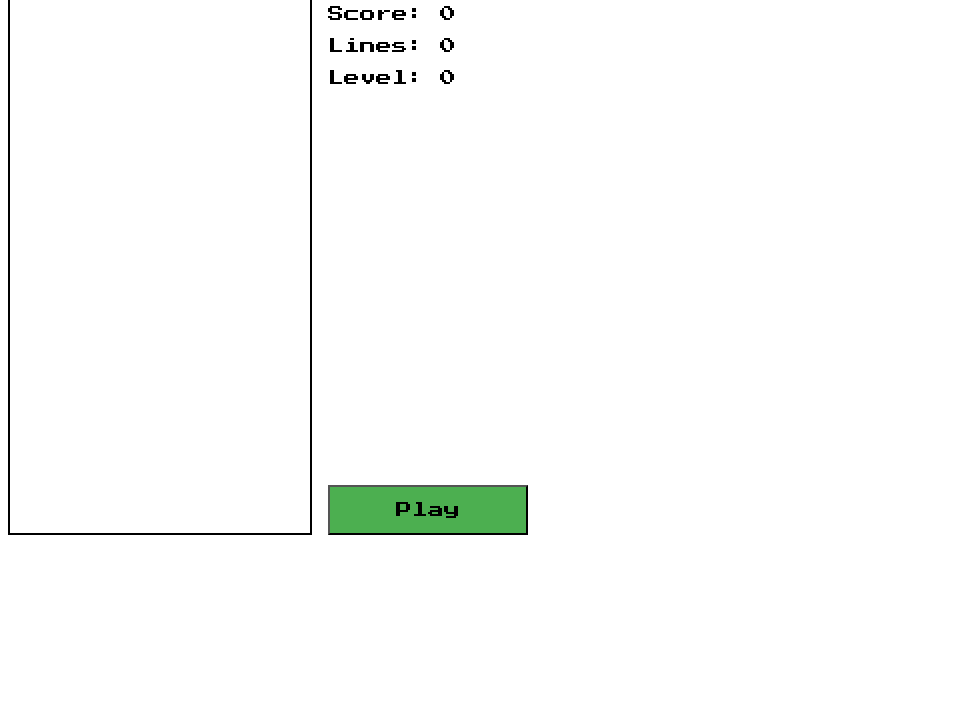
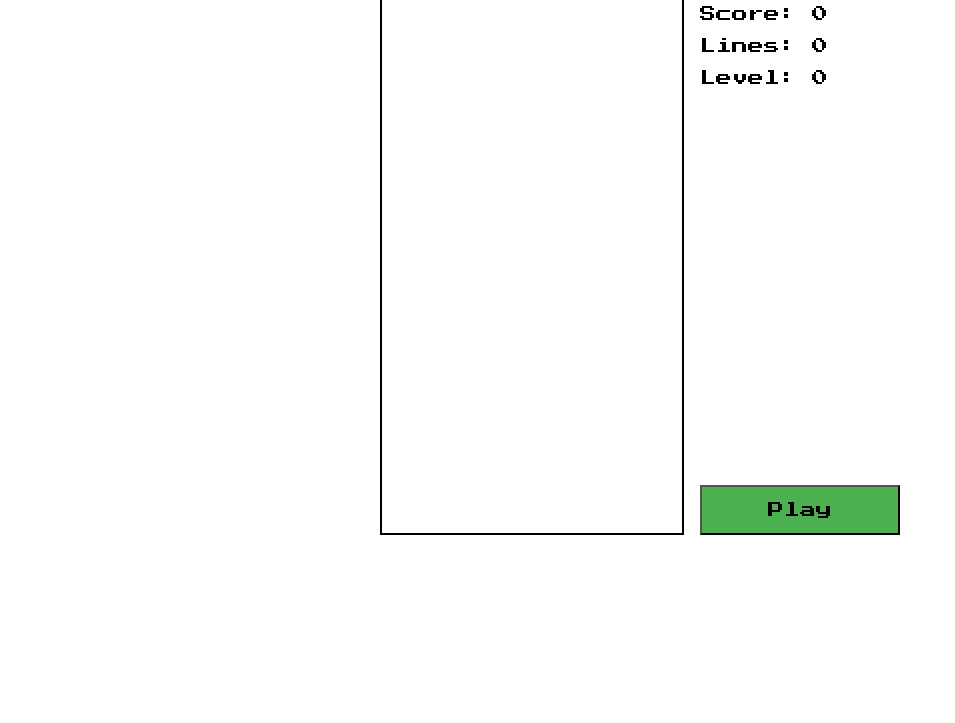
Before and after one commit to elrion018/Tetris, a website built with webpack: page index.html in a window 1280 px wide. Shown: the part 77-800 px from the top of the page, without its empty margins (0-955 px from the left). Built offline with nearby package versions, Linux system fonts and the light colour scheme.

Commit message:
last commit

```diff
--- a/index.html
+++ b/index.html
@@ -8,6 +8,7 @@
   <link rel="stylesheet" type="text/css" href="styles.css" />
 </head>
 <body>
+  <div class="container">
     <div class="grid">
       <canvas id="board" class="game-board"></canvas>
       <div class="right-column">
@@ -20,6 +21,7 @@
         <button class="play-button" onclick="play()">Play</button>
       </div>
     </div>
+  </div>
 </body>
 <script src="./src/dist/main.js"></script>
 </html>
--- a/styles.css
+++ b/styles.css
@@ -1,5 +1,11 @@
 * {
   font-family: "Press start 2P", cursive;
+}
+
+.container {
+  display: flex;
+  justify-content: center;
+  align-self: center;
 }
 
 .grid {
```
